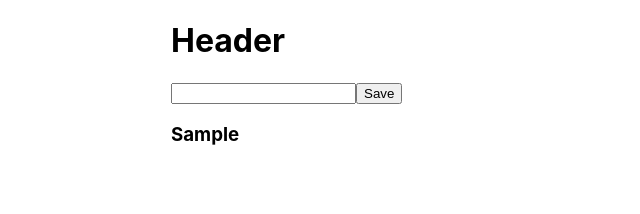
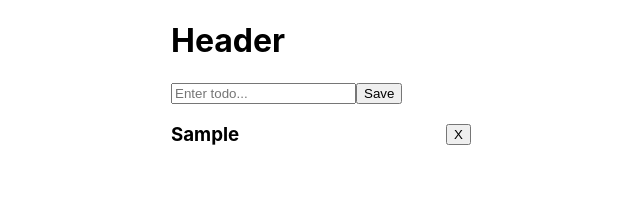
Before and after one commit to iosmonbekov/todo-codify, a React (Create React App) app: page / in a window 1280 px wide. Both pictures are taken after typing "Sample" into the empty fields and a click on the button "Save". Shown: the top 214 px of the page, without its empty margins (319-959 px from the left). Built offline with nearby package versions, Linux system fonts and the light colour scheme.

Commit message:
Lesson 3

```diff
--- a/src/App.js
+++ b/src/App.js
@@ -2,22 +2,44 @@ import TodoList from './components/TodoList';
 import Input from './components/Input';
 import { useState } from 'react';
 
-
 function App() {
   const [value, setValue] = useState(''); // [Хранит состояние <input />, Изменяет значение слева, ОНА ДЕЛАЕТ ПОВТОРНЫЙ РЕНДЕР СТРАНИЦЫ.]
+
   const [list, setList] = useState([]);
 
-  function onButtonClick() {
-    console.log(value, list);
-    setList([...[list], value]);
+  function createTodo() {
+    if (value.trim() === '') return;
+
+    const id = new Date().getTime(); // Not Focus! Just Remember!
+
+    const todo = {
+      id: id,
+      value: value,
+    };
+
+    console.log(todo);
+    setList([...list, todo]);
+
+    console.log('LIST: ', list);
     setValue('');
+  }
+
+  function deleteTodo(id) {
+    const newList = list.filter((todo) => {
+      if (todo.id === id) {
+        return false;
+      }
+      return true;
+    });
+
+    setList(newList);
   }
 
   return (
     <div className='container'>
       <h1>Header</h1>
-      <Input value={value} setValue={setValue} onButtonClick={onButtonClick}  />
-      <TodoList list={list} />
+      <Input value={value} setValue={setValue} createTodo={createTodo} />
+      <TodoList list={list} deleteTodo={deleteTodo} />
     </div>
   );
 }
--- a/src/components/Input.js
+++ b/src/components/Input.js
@@ -1,15 +1,35 @@
+import { useState } from 'react';
 
+const PLACE_HOLDER = 'Enter todo...';
 
-function Input({value, setValue, onButtonClick}) {
+function Input({ value, setValue, createTodo }) {
+  const [placeholder, setPlaceholder] = useState(PLACE_HOLDER);
 
-  function onInputChange(event) { // Меняем значение *value*. (Рендер)
+  function onInputChange(event) {
+    // Меняем значение *value*. (Рендер)
     setValue(event.target.value);
+  }
+
+  function onSave() {
+    validateValue();
+    createTodo();
+  }
+
+  function validateValue() {
+    if (value.trim() === '') {
+      setPlaceholder('must not be blank');
+    }
   }
 
   return (
     <div>
-      <input value={value} onChange={onInputChange} />
-      <button onClick={onButtonClick}>Save</button>
+      <input
+        value={value}
+        onFocus={() => setPlaceholder(PLACE_HOLDER)}
+        placeholder={placeholder}
+        onChange={onInputChange}
+      />
+      <button onClick={onSave}>Save</button>
     </div>
   );
 }
--- a/src/components/Todo.js
+++ b/src/components/Todo.js
@@ -1,8 +1,9 @@
-function Todo({text}) {
+function Todo({ todo, deleteTodo }) {
   return (
-    <>
-      <h3>{text}</h3>
-    </>
+    <div className='todo'>
+      <h3>{todo.value}</h3>
+      <button onClick={() => deleteTodo(todo.id)}>X</button>
+    </div>
   );
 }
 
--- a/src/components/TodoList.js
+++ b/src/components/TodoList.js
@@ -1,13 +1,11 @@
 import Todo from './Todo';
 
-function TodoList(props) {
+function TodoList({ list, deleteTodo }) {
   return (
     <>
-      {
-        props.list.map((text) => (
-          <Todo key={text} text={text} />
-        ))
-      }
+      {list.map((todo) => (
+        <Todo key={todo.id} todo={todo} deleteTodo={deleteTodo} />
+      ))}
     </>
   );
 }
--- a/src/index.css
+++ b/src/index.css
@@ -16,3 +16,9 @@ code {
   max-width: 300px;
   margin: 0 auto;
 }
+
+.todo {
+  display: flex;
+  justify-content: space-between;
+  align-items: center;
+}
```
Also changed, not shown: examples3.txt (added), homework3.txt (added).
